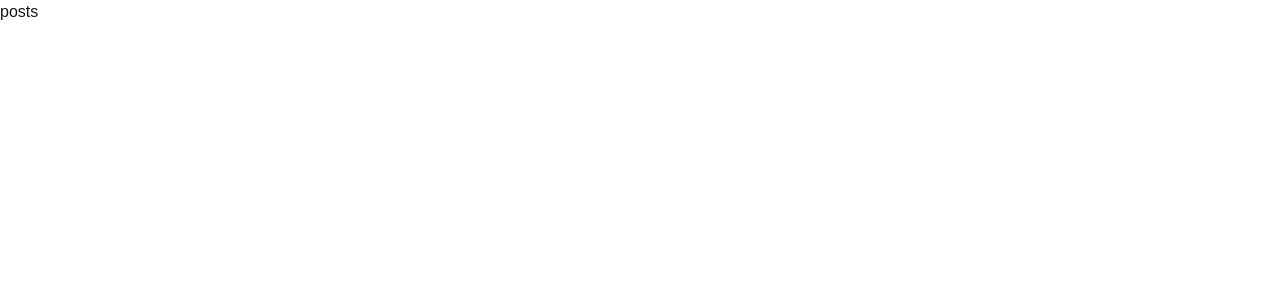
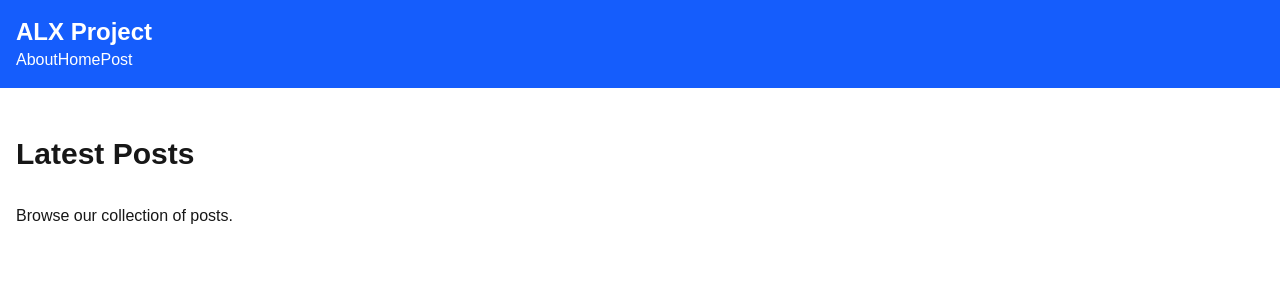
Before and after one commit to abenooo/alx-project-0x02-setup, a Next.js app in the folder alx-project-0x02/: page /posts in a window 1280 px wide. Shown: the top 300 px of the page. Built offline with nearby package versions, Linux system fonts and the light colour scheme.

Commit message:
Refactor Posts page to include Header component and enhance layout with a title and description for better user experience.

```diff
--- a/alx-project-0x02/pages/posts.tsx
+++ b/alx-project-0x02/pages/posts.tsx
@@ -1,9 +1,15 @@
-import React from 'react'
+import Header from '../components/layout/Header';
 
-function posts() {
+const PostsPage = () => {
   return (
-    <div>posts</div>
-  )
-}
+    <div className="min-h-screen flex flex-col">
+      <Header />
+      <main className="flex-grow container mx-auto p-4">
+        <h1 className="text-3xl font-bold my-8">Latest Posts</h1>
+        <p>Browse our collection of posts.</p>
+      </main>
+    </div>
+  );
+};
 
-export default posts
+export default PostsPage;
```
